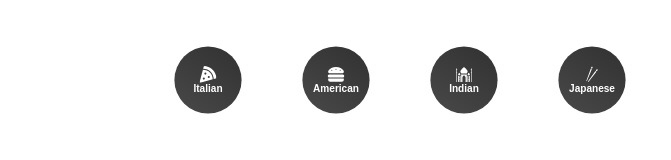
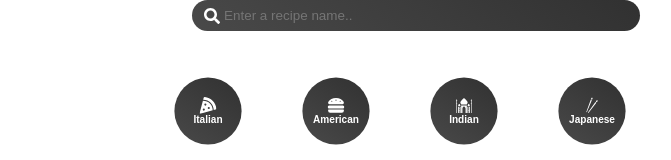
Before and after one commit to shubhamxdd/recipie, a React (Vite) app: page / in a window 1280 px wide. Shown: the top 160 px of the page, without its empty margins (224-895 px from the left). Built offline with nearby package versions, Linux system fonts and the light colour scheme; no server answers; the HTML template or start-up script is replaced by a standard one.

Commit message:
Add Search

```diff
--- a/src/App.jsx
+++ b/src/App.jsx
@@ -1,10 +1,12 @@
 import "./App.css";
 import Pages from "./pages/Pages";
 import Category from "./components/Category";
+import Search from "./components/Search";
 
 function App() {
   return (
     <>
+      <Search />
       <Category />
       <Pages />
     </>
--- /dev/null
+++ b/src/components/Search.jsx
@@ -0,0 +1,29 @@
+import { useState } from "react";
+import { FaSearch } from "react-icons/fa";
+import { Form } from "../styles/searchStyles";
+
+const Search = () => {
+  const [query, setQuery] = useState("");
+
+  return (
+    <Form
+      onSubmit={(e) => {
+        e.preventDefault();
+      }}
+    >
+      <div>
+        <FaSearch />
+        <input
+          type="text"
+          placeholder="Enter a recipe name.."
+          value={query}
+          onChange={(e) => {
+            setQuery(e.target.value);
+          }}
+        />
+      </div>
+    </Form>
+  );
+};
+
+export default Search;
--- a/src/styles/myStyles.jsx
+++ b/src/styles/myStyles.jsx
@@ -60,6 +60,7 @@ const StyledNavLink = styled(NavLink)`
   width: 6rem;
   cursor: pointer;
   transform: scale(0.7);
+  padding: 0 5px;
   h4 {
     color: white;
     font-size: 0.9rem;
--- /dev/null
+++ b/src/styles/searchStyles.jsx
@@ -0,0 +1,28 @@
+import { styled } from "styled-components";
+
+const Form = styled.form`
+  margin: 0rem 10rem;
+  div {
+    position: relative;
+    width: 100%;
+  }
+  input {
+    border: none;
+    background: linear-gradient(35deg, #494949, #313131);
+    font-size: 0.84rem;
+    color: white;
+    width: 100%;
+    padding: 0.5rem 2rem;
+    border: none;
+    outline: none;
+    border-radius: 1rem;
+  }
+  svg {
+    position: absolute;
+    top: 50%;
+    left: -1%;
+    transform: translate(100%, -50%);
+    color: white;
+  }
+`;
+export { Form };
```
